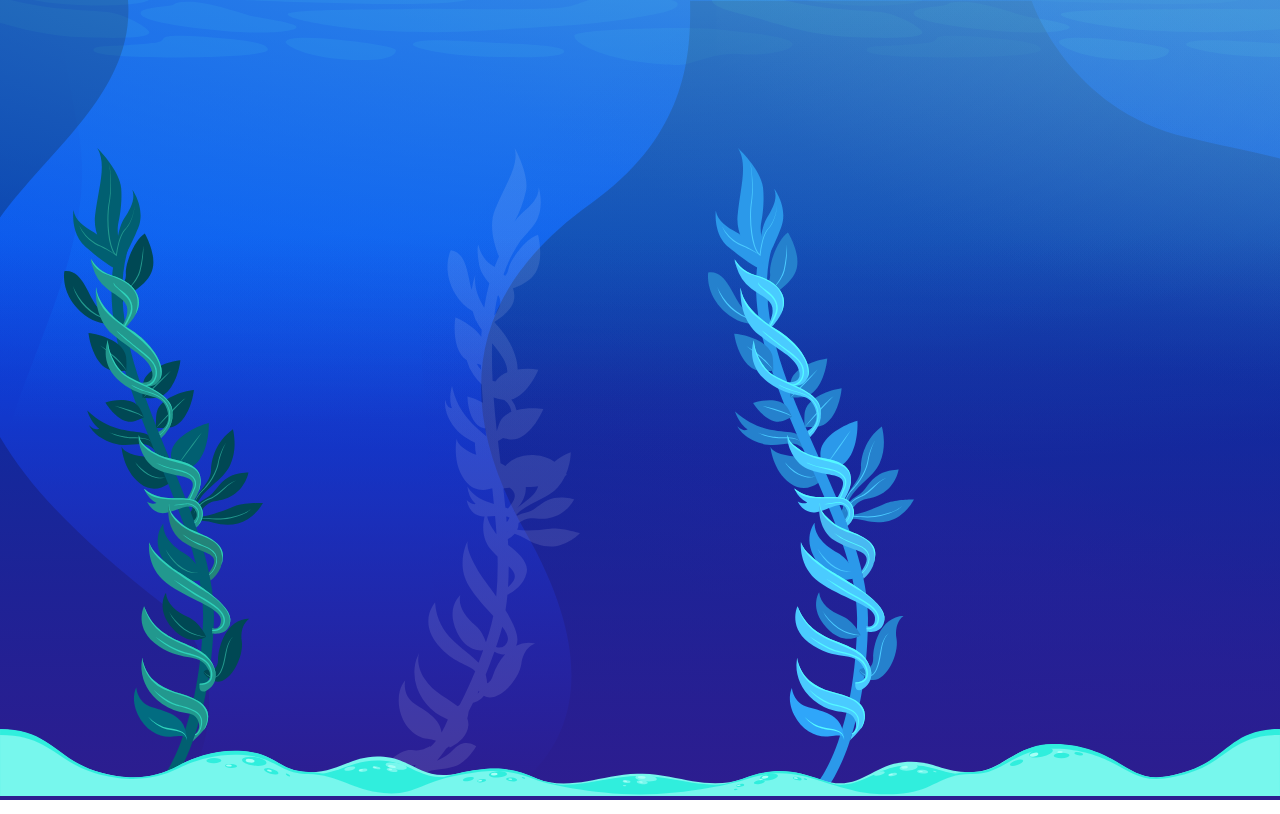
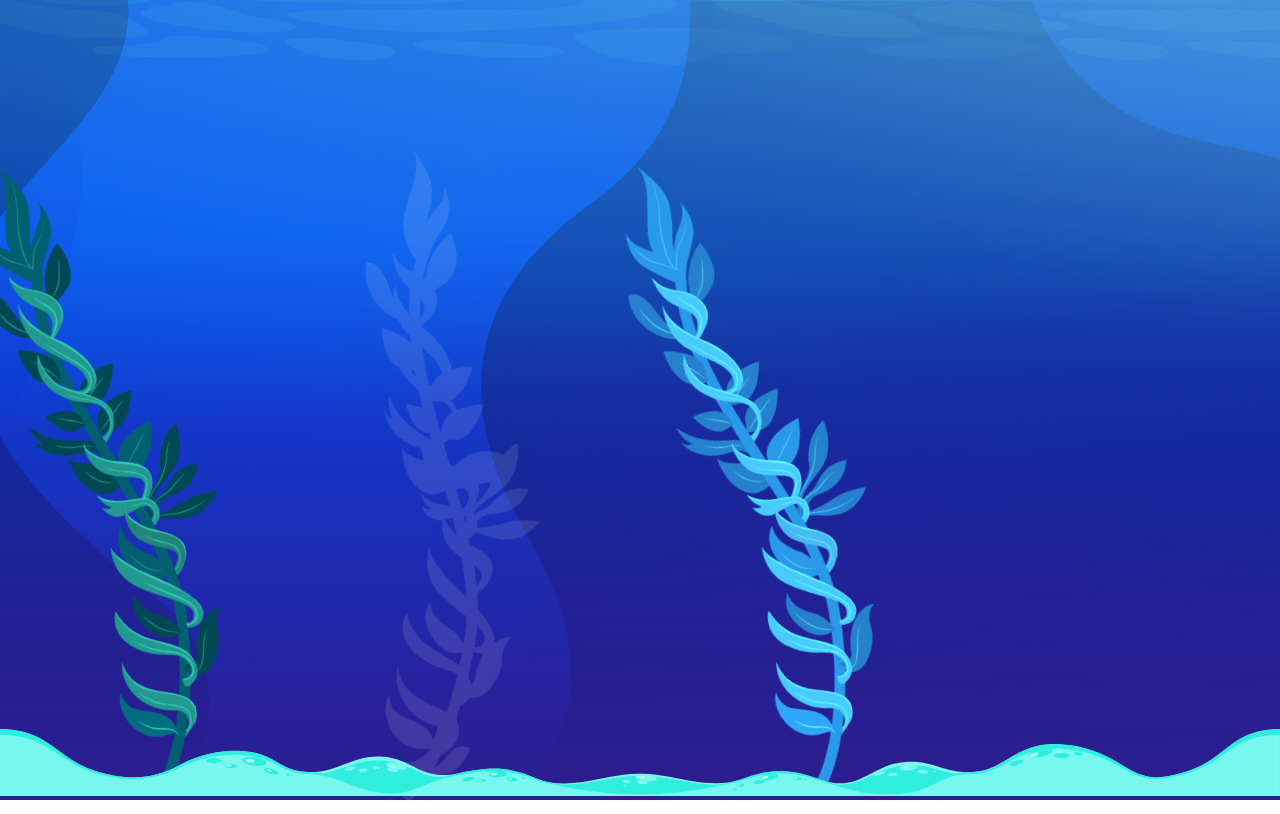
Before and after one commit to wetfish/wet.fish-UNDER-CONSTRUCTION, a Vue app in the folder kelp/: page / in a window 1280 px wide. Built offline with nearby package versions, Linux system fonts and the light colour scheme.

Commit message:
Experimenting with basic kelp animation

```diff
--- a/kelp/src/App.vue
+++ b/kelp/src/App.vue
@@ -27,11 +27,11 @@ export default {
     background-repeat: no-repeat;
     background-size: cover;
     color: #fff;
-    -webkit-font-smoothing: antialiased;
-    -moz-osx-font-smoothing: grayscale;
     min-height: 100vh;
     padding: 0;
     margin: 0;
+    max-height: 100vh;
+    overflow: hidden;
   }
 
   .sand {
@@ -50,5 +50,15 @@ export default {
   .kelp img {
     max-height: 80vh;
     padding: 0 4em;
+    transform-origin: bottom center;
+    animation-name: sway;
+    animation-duration: 30s;
+    animation-iteration-count: infinite;
+  }
+
+  @keyframes sway {
+    0% { transform: rotate(15deg); }
+    50% { transform: rotate(-15deg); }
+    100% { transform: rotate(15deg); }
   }
 </style>
```
